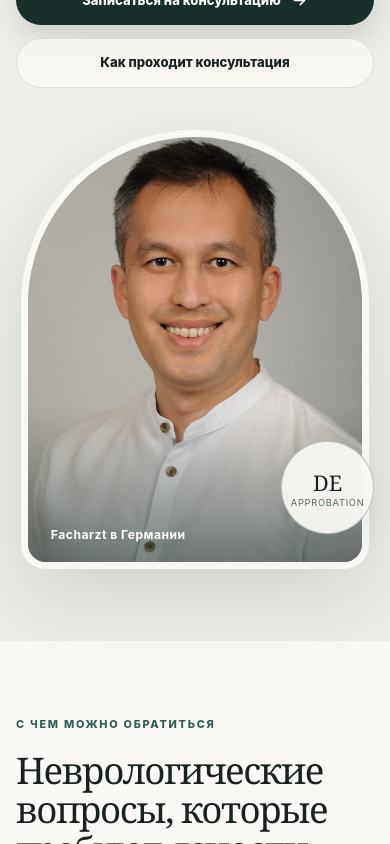
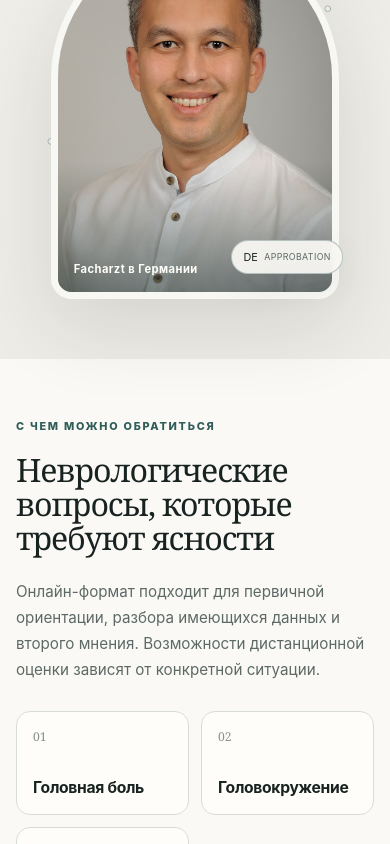
Before and after one commit to Zhenis-lab/neurologe-ayazbayev, a Next.js app: page / in a window 390 px wide. Shown: the part 680-1524 px from the top of the page. Built offline with nearby package versions, Linux system fonts and the light colour scheme.

Commit message:
Refine V2 mobile typography and content density

```diff
--- a/app/globals.css
+++ b/app/globals.css
@@ -624,6 +624,11 @@ input::placeholder { color: rgba(62,91,88,.54); }
   display: none;
 }
 
+.v2-mobile-menu-layer,
+.v2-mobile-nav {
+  display: none;
+}
+
 .v2-home {
   min-width: 0;
   color: var(--v2-ink);
@@ -640,15 +645,21 @@ input::placeholder { color: rgba(62,91,88,.54); }
   margin-top: 0;
 }
 
-.v2-home :where(h1, h2, h3, strong, b) {
-  overflow-wrap: break-word;
+.v2-home :where(h1, h2, h3) {
+  overflow-wrap: normal;
   word-break: normal;
-  hyphens: auto;
+  hyphens: none;
   text-wrap: balance;
 }
 
+.v2-home :where(strong, b) {
+  overflow-wrap: normal;
+  word-break: normal;
+  hyphens: none;
+}
+
 .v2-home :where(p, li, small, a) {
-  overflow-wrap: break-word;
+  overflow-wrap: anywhere;
   word-break: normal;
 }
 
@@ -910,6 +921,8 @@ main:has(> .v2-home) {
   text-transform: uppercase;
 }
 
+.v2-seal-mobile { display: none; }
+
 .v2-section {
   padding-block: var(--v2-section-space);
 }
@@ -1349,7 +1362,7 @@ p.v2-heading-copy {
   }
 }
 
-:where(.v2-site-header, .v2-home) :where(a, button, summary):focus-visible {
+:where(.v2-site-header, .v2-mobile-menu-layer, .v2-home) :where(a, button, summary):focus-visible {
   outline: 3px solid color-mix(in srgb, var(--v2-focus) 72%, white);
   outline-offset: 3px;
 }
@@ -1368,54 +1381,68 @@ p.v2-heading-copy {
   .v2-brand-copy small { display: none; }
   .v2-menu-button { position: relative; display: grid; }
 
+  .v2-desktop-nav { display: none; }
+
+  .v2-mobile-menu-layer {
+    position: fixed;
+    z-index: 49;
+    top: 72px;
+    right: 0;
+    bottom: 0;
+    left: 0;
+    height: calc(100vh - 72px);
+    height: calc(100dvh - 72px);
+    display: block;
+    pointer-events: none;
+    visibility: hidden;
+    transition: visibility 0s linear .24s;
+  }
+
+  .v2-mobile-menu-layer.is-open {
+    pointer-events: auto;
+    visibility: visible;
+    transition-delay: 0s;
+  }
+
   .v2-menu-backdrop {
-    position: fixed;
-    z-index: 40;
-    inset: 72px 0 0;
+    position: absolute;
+    inset: 0;
     display: block;
     border: 0;
     background: rgba(12, 23, 21, .36);
     opacity: 0;
-    pointer-events: none;
-    transition: opacity .2s ease;
-  }
-
-  .v2-menu-backdrop.is-open {
+    transition: opacity .24s ease;
+  }
+
+  .v2-mobile-menu-layer.is-open .v2-menu-backdrop {
     opacity: 1;
-    pointer-events: auto;
-  }
-
-  .v2-nav {
-    position: fixed;
-    z-index: 41;
-    top: 72px;
+  }
+
+  .v2-mobile-nav {
+    position: absolute;
+    top: 0;
     right: 0;
     bottom: 0;
     width: min(88vw, 24rem);
     padding: 2rem 1.25rem max(2rem, env(safe-area-inset-bottom));
     margin: 0;
+    display: flex;
     align-items: stretch;
     flex-direction: column;
     gap: 0;
+    overflow-y: auto;
+    overscroll-behavior: contain;
     background: var(--v2-surface);
     box-shadow: -24px 30px 70px rgba(16, 29, 27, .16);
-    opacity: 0;
-    pointer-events: none;
-    transform: scale(.985);
-    transform-origin: top right;
-    visibility: hidden;
-    transition: opacity .2s ease, transform .2s ease, visibility 0s linear .2s;
-  }
-
-  .v2-nav.is-open {
-    opacity: 1;
-    pointer-events: auto;
-    transform: scale(1);
-    visibility: visible;
-    transition-delay: 0s;
-  }
-
-  .v2-nav > a:not(.v2-header-cta) {
+    transform: translateX(102%);
+    transition: transform .24s ease;
+  }
+
+  .v2-mobile-menu-layer.is-open .v2-mobile-nav {
+    transform: translateX(0);
+  }
+
+  .v2-mobile-nav > a:not(.v2-header-cta) {
     min-height: 55px;
     padding-inline: .25rem;
     display: flex;
@@ -1425,8 +1452,14 @@ p.v2-heading-copy {
     font-size: 1rem;
   }
 
-  .v2-nav > a:not(.v2-header-cta)::after { display: none; }
-  .v2-header-cta { margin-top: 1.4rem; }
+  .v2-mobile-nav > a:not(.v2-header-cta).is-active {
+    color: var(--v2-accent-strong);
+  }
+
+  .v2-mobile-nav .v2-header-cta {
+    flex: 0 0 auto;
+    margin-top: 1.4rem;
+  }
 
   .v2-hero-grid { grid-template-columns: 1fr; }
   .v2-hero-copy { max-width: 46rem; }
@@ -1487,6 +1520,7 @@ p.v2-heading-copy {
 }
 
 @media (max-width: 560px) {
+  .v2-home { --v2-section-space: 3.75rem; }
   .v2-container { padding-inline: 1rem; }
   .v2-header-inner { gap: .45rem; }
   .v2-brand { gap: .5rem; }
@@ -1495,30 +1529,63 @@ p.v2-heading-copy {
   .v2-header-controls { gap: .25rem; }
 
   .v2-hero {
-    padding-block: 3.5rem 4.5rem;
-  }
-
-  .v2-hero-grid { gap: 2.6rem; }
-  .v2-eyebrow { padding-left: 2.15rem; letter-spacing: .12em; }
+    padding-block: 1.55rem 3.75rem;
+  }
+
+  .v2-hero-grid { gap: 2rem; }
+  .v2-hero-copy { display: flex; flex-direction: column; }
+  .v2-hero-copy > .v2-eyebrow { order: 1; }
+  .v2-hero-copy > .v2-identity { order: 2; }
+  .v2-hero-copy > h1 { order: 3; }
+  .v2-hero-copy > .v2-language-line { order: 4; }
+  .v2-hero-copy > .v2-hero-actions { order: 5; }
+  .v2-hero-copy > .v2-hero-lead { order: 6; }
+  .v2-eyebrow { margin-bottom: .7rem; padding-left: 2.15rem; letter-spacing: .12em; }
   .v2-eyebrow::before { width: 1.4rem; }
-  .v2-identity { margin-bottom: 2rem; }
-  .v2-doctor-name { font-size: clamp(1.4rem, 7vw, 1.8rem); }
-  .v2-doctor-title { font-size: .76rem; line-height: 1.55; }
-  .v2-hero h1 { font-size: clamp(2.25rem, 10.4vw, 3rem); line-height: 1.06; letter-spacing: -.035em; }
-  .v2-hero-lead { font-size: 1rem; line-height: 1.66; }
+  .v2-identity { margin-bottom: .9rem; padding-bottom: .75rem; }
+  .v2-doctor-name { font-size: clamp(1.38rem, 6.5vw, 1.72rem); }
+  .v2-doctor-title { font-size: .74rem; line-height: 1.42; }
+  .v2-hero h1 { margin-bottom: .9rem; font-size: clamp(2.02rem, 8.7vw, 2.48rem); line-height: 1.045; letter-spacing: -.035em; }
+  .v2-hero-lead { margin: 1rem 0 0; font-size: .94rem; line-height: 1.52; }
+  .v2-language-line { font-size: .73rem; gap: .5rem; }
+  .v2-hero-actions { margin-top: .9rem; gap: .55rem; }
   .v2-hero-actions { align-items: stretch; flex-direction: column; }
   .v2-hero-actions .v2-button { width: 100%; }
-  .v2-hero-media { min-height: clamp(22rem, 112vw, 31rem); }
-  .v2-portrait-frame { width: min(89vw, 22rem); border-width: 7px; }
-  .v2-hero-seal { right: 0; bottom: 8%; width: 5.8rem; height: 5.8rem; }
+  .v2-hero-media { min-height: 0; }
+  .v2-portrait-frame { width: min(74vw, 18.5rem); border-width: 7px; }
+  .v2-portrait-frame figcaption { right: 1rem; bottom: 1rem; left: 1rem; font-size: .7rem; }
+  .v2-neural-visual { inset: -2%; width: 104%; height: 104%; }
+  .v2-hero-seal {
+    right: max(1%, calc((100% - min(74vw, 18.5rem)) / 2 - .25rem));
+    bottom: 7%;
+    width: auto;
+    height: 34px;
+    padding: .45rem .72rem;
+    display: flex;
+    align-items: center;
+    gap: .4rem;
+    border-radius: 999px;
+  }
+  .v2-hero-seal span { font-family: var(--v2-sans); font-size: .68rem; }
+  .v2-hero-seal small { white-space: nowrap; font-size: .55rem; letter-spacing: .045em; }
+  .v2-hero-seal .v2-seal-desktop { display: none; }
+  .v2-hero-seal .v2-seal-mobile { display: inline; }
+  .v2-hero-seal span.v2-seal-mobile { font-weight: 800; }
+
+  .v2-section-heading,
+  .v2-doctor-layout,
+  .v2-faq-layout { gap: 1.5rem; }
+
+  .v2-section-heading { margin-bottom: 1.75rem; }
 
   .v2-section-heading h2,
   .v2-opinion-copy h2,
   .v2-doctor-summary h2,
   .v2-faq-heading h2,
   .v2-final-cta h2 {
-    font-size: clamp(2rem, 9.4vw, 2.7rem);
-    line-height: 1.08;
+    font-size: clamp(1.9rem, 8.25vw, 2.35rem);
+    line-height: 1.06;
+    letter-spacing: -.035em;
   }
 
   .v2-problem-grid,
@@ -1526,12 +1593,38 @@ p.v2-heading-copy {
     grid-template-columns: 1fr;
   }
 
-  .v2-problem-card { min-height: 8.4rem; }
-  .v2-step-card { min-height: 14.5rem; }
+  .v2-problem-card {
+    min-height: 0;
+    padding: 1rem;
+    align-items: center;
+    flex-direction: row;
+    justify-content: flex-start;
+    gap: 1rem;
+  }
+  .v2-problem-card h3 { margin: 0; font-size: .98rem; }
+  .v2-step-card { min-height: 0; padding: 1.15rem; }
+  .v2-step-card h3 { margin: 1.45rem 0 .5rem; }
+  .v2-step-card p { line-height: 1.52; }
   .v2-opinion-flow { grid-template-columns: 1fr; }
   .v2-opinion-flow li,
-  .v2-opinion-flow li:nth-child(2n) { border-right: 0; }
+  .v2-opinion-flow li:nth-child(2n) {
+    min-height: 0;
+    padding: .82rem 0;
+    align-items: center;
+    flex-direction: row;
+    justify-content: flex-start;
+    gap: 1rem;
+    border-right: 0;
+  }
   .v2-opinion-flow li:last-child { grid-column: auto; }
+  .v2-opinion-flow span { width: 1.5rem; flex: 0 0 1.5rem; }
+  .v2-opinion-flow b { font-size: .84rem; }
+  .v2-opinion-layout { gap: 1.8rem; }
+  .v2-opinion-copy > p:not(.v2-kicker) { margin-top: 1.1rem; line-height: 1.6; }
+  .v2-doctor-summary > p:not(.v2-kicker) { margin: 1.1rem 0 1.2rem; line-height: 1.62; }
+  .v2-doctor-facts li { min-height: 3.6rem; padding-block: .78rem; }
+  .v2-credential-card { min-height: 0; padding: 1.2rem; }
+  .v2-credential-card > strong { margin-top: 1.4rem; font-size: 1.45rem; }
   .v2-section-link-row { justify-content: flex-start; }
   .v2-faq-list summary { min-height: 4.8rem; gap: .75rem; }
   .v2-faq-list details p { padding-right: 0; }
@@ -1539,11 +1632,29 @@ p.v2-heading-copy {
   .v2-final-cta .v2-button { width: 100%; }
 }
 
+@media (min-width: 380px) and (max-width: 560px) {
+  .v2-problem-grid { grid-template-columns: repeat(2, minmax(0, 1fr)); }
+  .v2-problem-card {
+    min-height: 6.5rem;
+    align-items: stretch;
+    flex-direction: column;
+    justify-content: space-between;
+    gap: .75rem;
+  }
+  .v2-problem-card:nth-child(4),
+  .v2-problem-card:nth-child(8) { grid-column: 1 / -1; }
+}
+
 @media (max-width: 360px) {
   .v2-brand-mark { width: 32px; height: 32px; flex-basis: 32px; }
   .v2-brand-copy b { font-size: .7rem; letter-spacing: -.025em; }
-  .v2-doctor-name { font-size: 1.38rem; }
-  .v2-hero h1 { font-size: 2.18rem; }
+  .v2-doctor-name { font-size: 1.3rem; }
+  .v2-hero h1 { font-size: 1.94rem; }
+  .v2-section-heading h2,
+  .v2-opinion-copy h2,
+  .v2-doctor-summary h2,
+  .v2-faq-heading h2,
+  .v2-final-cta h2 { font-size: 1.82rem; }
   .v2-button { padding-inline: 1rem; font-size: .78rem; }
 }
 
```
